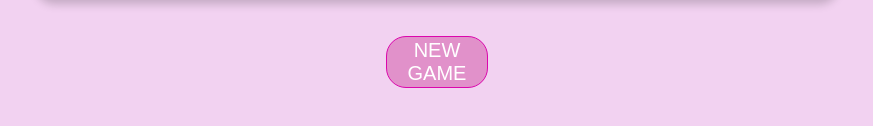
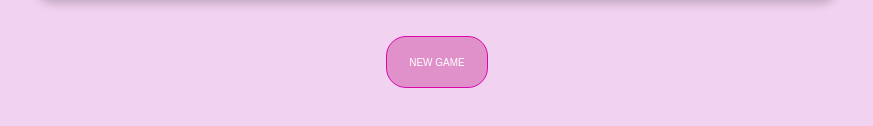
Before and after one commit to keirajol/Memorie, a plain HTML site: page index.html in a window 1280 px wide. Shown: the part 724-850 px from the top of the page, without its empty margins (203-1076 px from the left). Drawn offline with Linux system fonts and the light colour scheme.

Commit message:
Update style.css

```diff
--- a/style.css
+++ b/style.css
@@ -94,7 +94,7 @@ h1 {
   border-radius: 20px;
   border: 1px solid #DC07AD;
   color: #ffffff;
-  font-size: 20PX;
+  font-size: 10PX;
   text-transform: uppercase;
   text-align: center;
   cursor: pointer;
```
